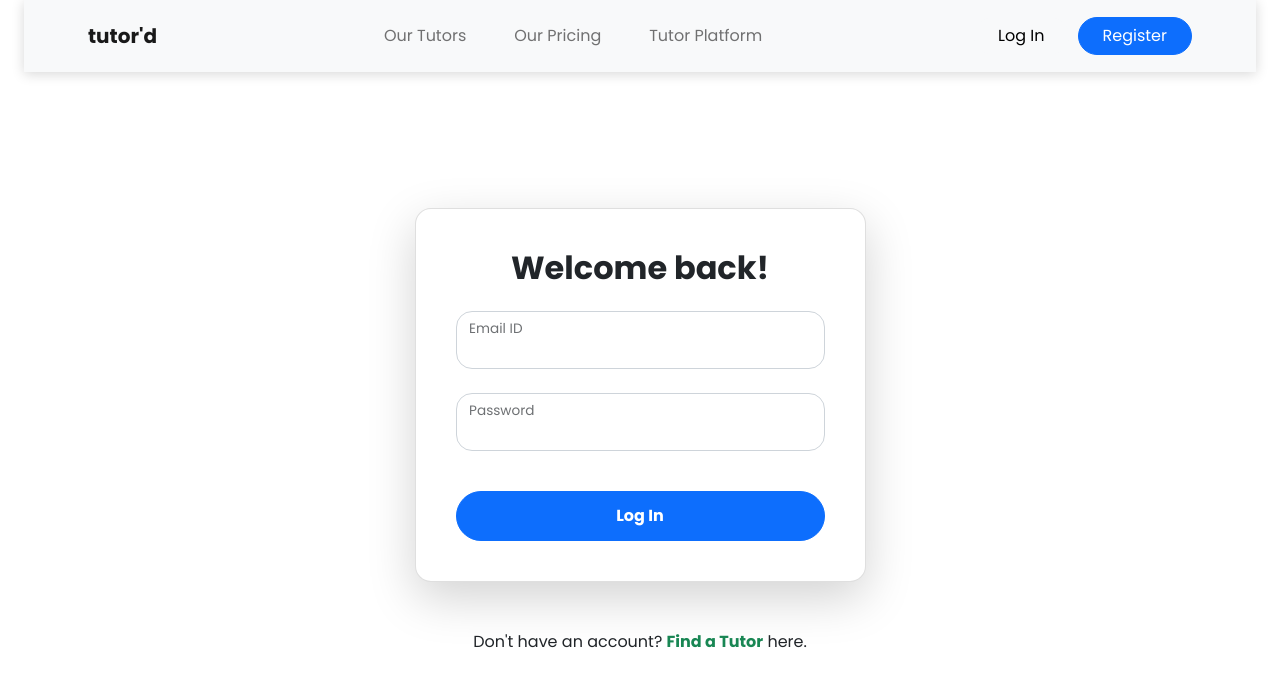
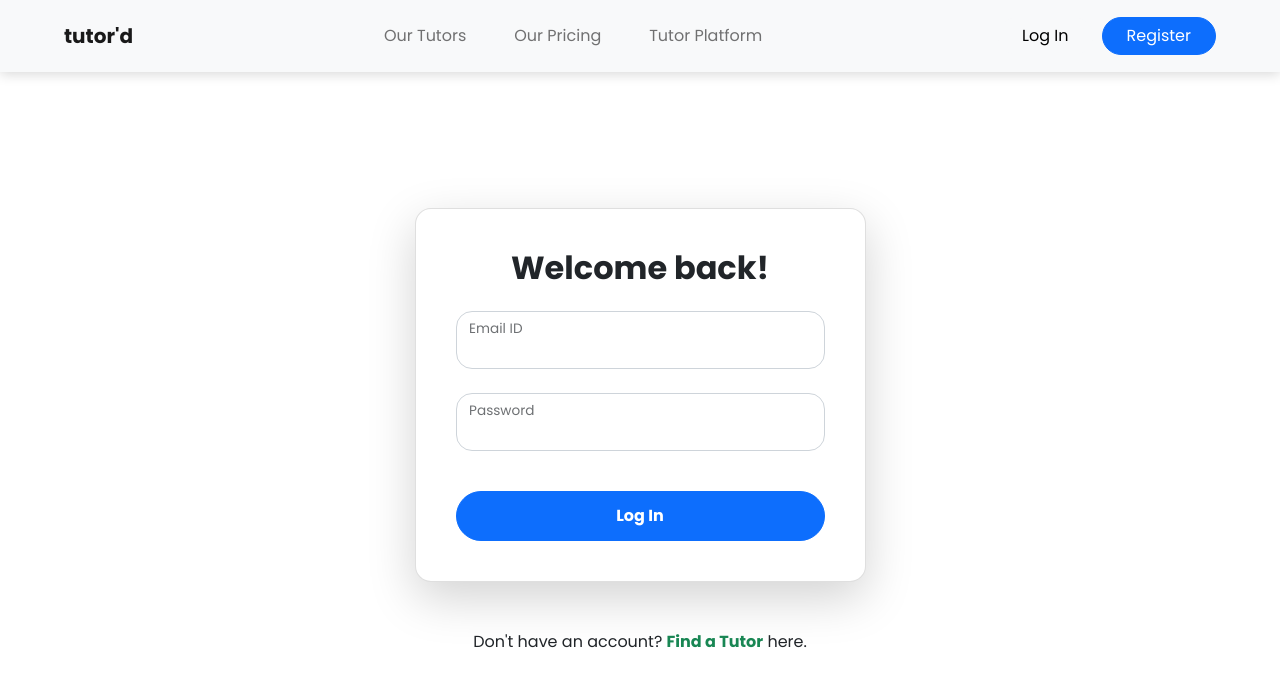
Before and after one commit to basithb/Tutor-Booking, a React (Create React App) app in the folder client/: page /login in a window 1280 px wide. Shown: the top 686 px of the page. Built offline with nearby package versions, Linux system fonts and the light colour scheme; no server answers.

Commit message:
refactor: edit landing page navbar style

```diff
--- a/client/src/components/Navbar.js
+++ b/client/src/components/Navbar.js
@@ -6,7 +6,7 @@ const Navbar = () => {
     return (
         <Fragment>
             <header>
-                <nav class="navbar navbar-expand-lg navbar-light bg-light fixed-top justify-content-center mx-4">
+                <nav class="navbar navbar-expand-lg navbar-light bg-light fixed-top justify-content-center">
                     <div class="container-fluid my-2 px-5 ">
 
                         <button
```
